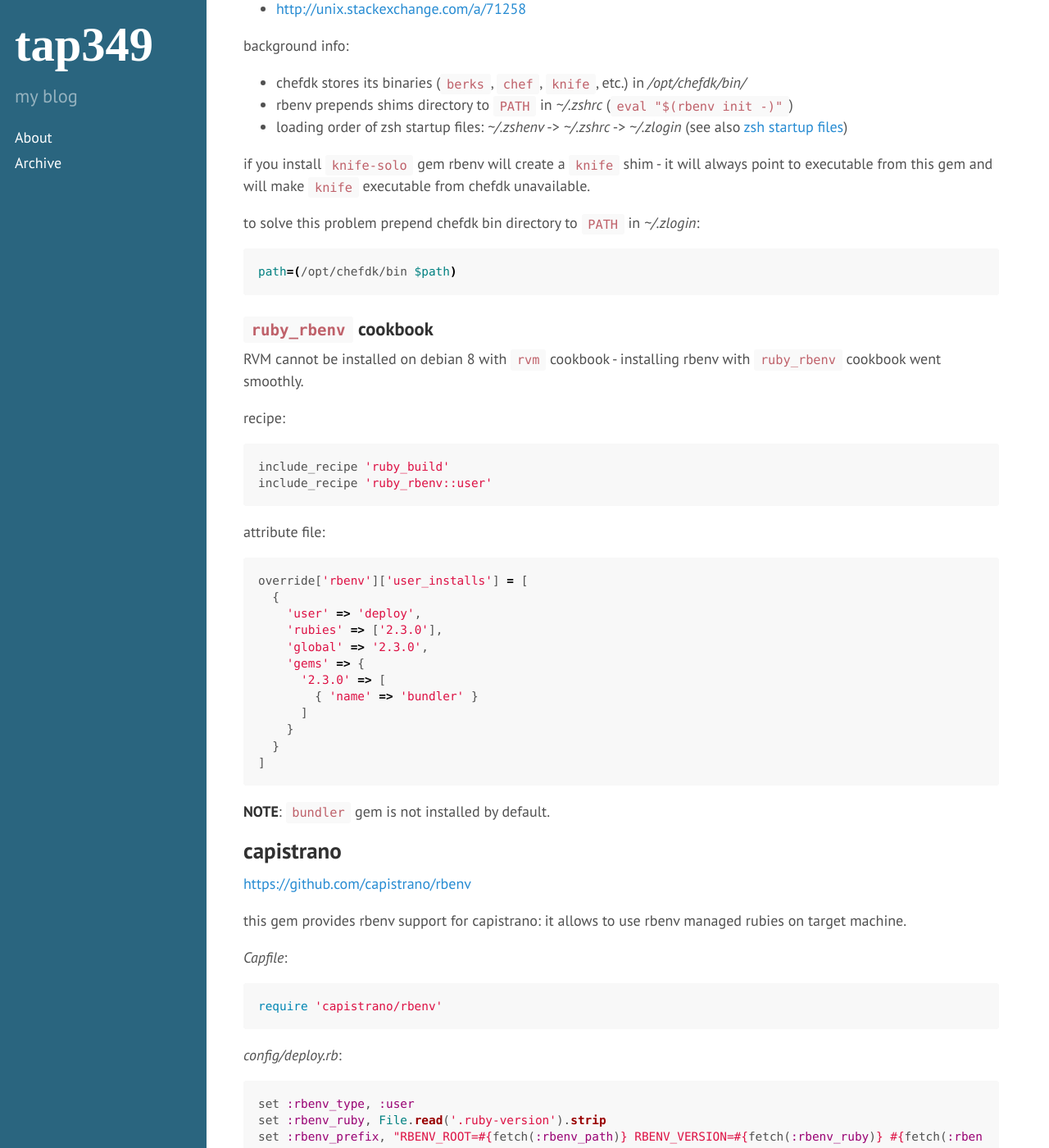
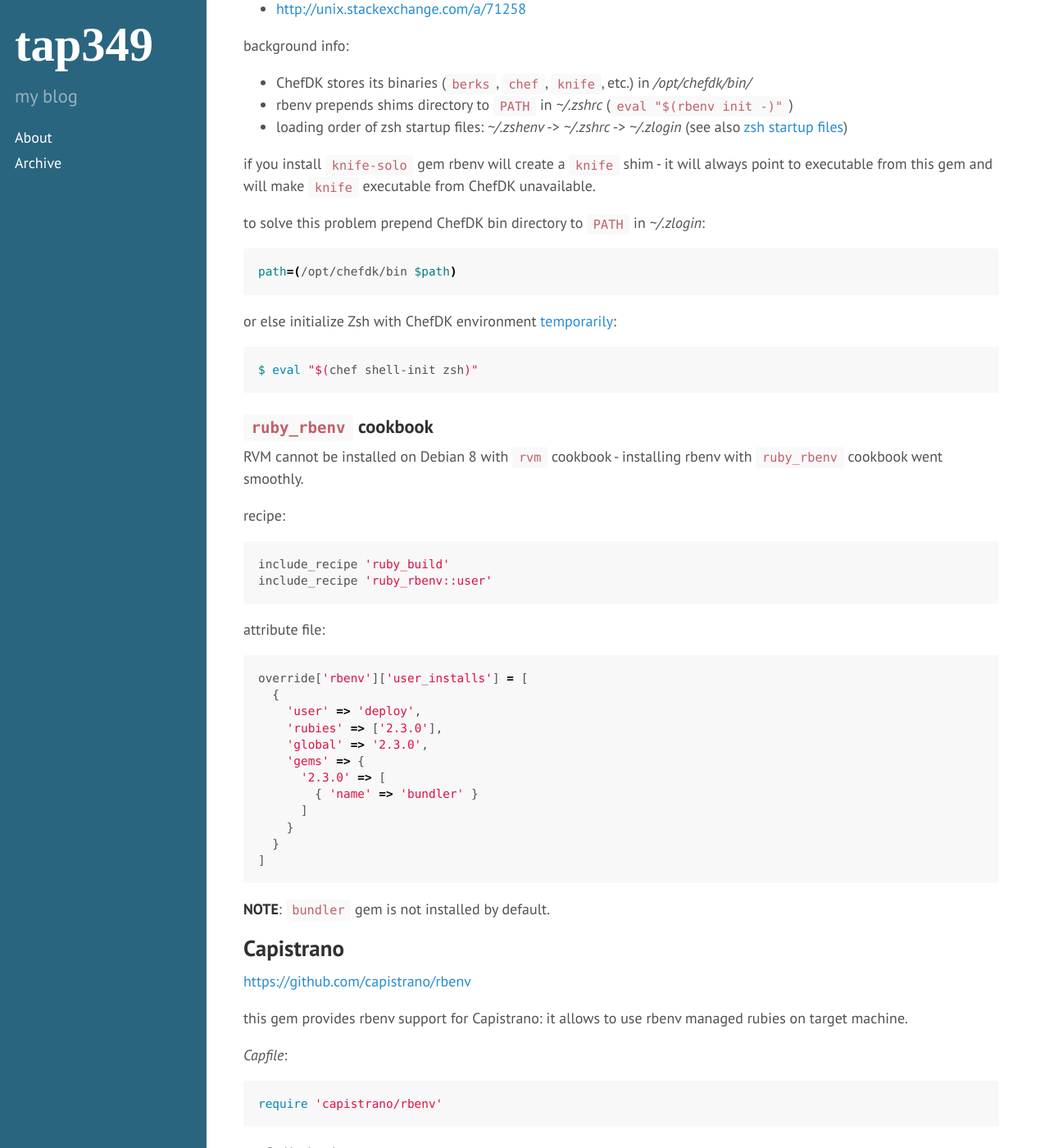
Before and after one commit to tap349/tap349.github.io, a Jekyll site: the page built from _posts/2016-03-30-rbenv.md, in a window 1280 px wide and 1400 px high, scrolled down 2875 px. Shown: the whole window at 82% size. Built offline with Jekyll 4.4.1, drawn with Linux system fonts in a browser that asks for light colours; some of the changed text lies outside the part shown.

Commit message:
update 2017-08-03_10:54:48

````diff
--- a/_posts/2016-03-30-rbenv.md
+++ b/_posts/2016-03-30-rbenv.md
@@ -134,31 +134,38 @@
 
 ## chef
 
-### chefdk and rbenv
+### ChefDK and rbenv
 
 - <https://dwradcliffe.com/2014/09/19/chefdk-with-rbenv.html>
 - <http://unix.stackexchange.com/a/71258>
 
 background info:
 
-- chefdk stores its binaries (`berks`, `chef`, `knife`, etc.) in _/opt/chefdk/bin/_
+- ChefDK stores its binaries (`berks`, `chef`, `knife`, etc.) in _/opt/chefdk/bin/_
 - rbenv prepends shims directory to `PATH` in _~/.zshrc_ (`eval "$(rbenv init -)"`)
 - loading order of zsh startup files: _~/.zshenv_ -> _~/.zshrc_ -> _~/.zlogin_
   (see also [zsh startup files]({% post_url 2017-03-07-zsh-startup-files %}))
 
 if you install `knife-solo` gem rbenv will create a `knife` shim -
 it will always point to executable from this gem and
-will make `knife` executable from chefdk unavailable.
+will make `knife` executable from ChefDK unavailable.
 
-to solve this problem prepend chefdk bin directory to `PATH` in _~/.zlogin_:
+to solve this problem prepend ChefDK bin directory to `PATH` in _~/.zlogin_:
 
 ```sh
 path=(/opt/chefdk/bin $path)
 ```
 
+or else initialize Zsh with ChefDK environment
+[temporarily](https://github.com/chef/chef-dk):
+
+```sh
+$ eval "$(chef shell-init zsh)"
+```
+
 ### `ruby_rbenv` cookbook
 
-RVM cannot be installed on debian 8 with `rvm` cookbook -
+RVM cannot be installed on Debian 8 with `rvm` cookbook -
 installing rbenv with `ruby_rbenv` cookbook went smoothly.
 
 recipe:
@@ -187,11 +194,11 @@
 
 **NOTE**: `bundler` gem is not installed by default.
 
-## capistrano
+## Capistrano
 
 <https://github.com/capistrano/rbenv>
 
-this gem provides rbenv support for capistrano:
+this gem provides rbenv support for Capistrano:
 it allows to use rbenv managed rubies on target machine.
 
 _Capfile_:
````
Also changed, not shown: _posts/2016-02-24-chef-cdnreenter.md (renamed from _posts/2016-02-24-cdnreenter.md, +2 -2 lines), _posts/2017-08-02-chef-troubleshooting.md (+23 -0 lines).
